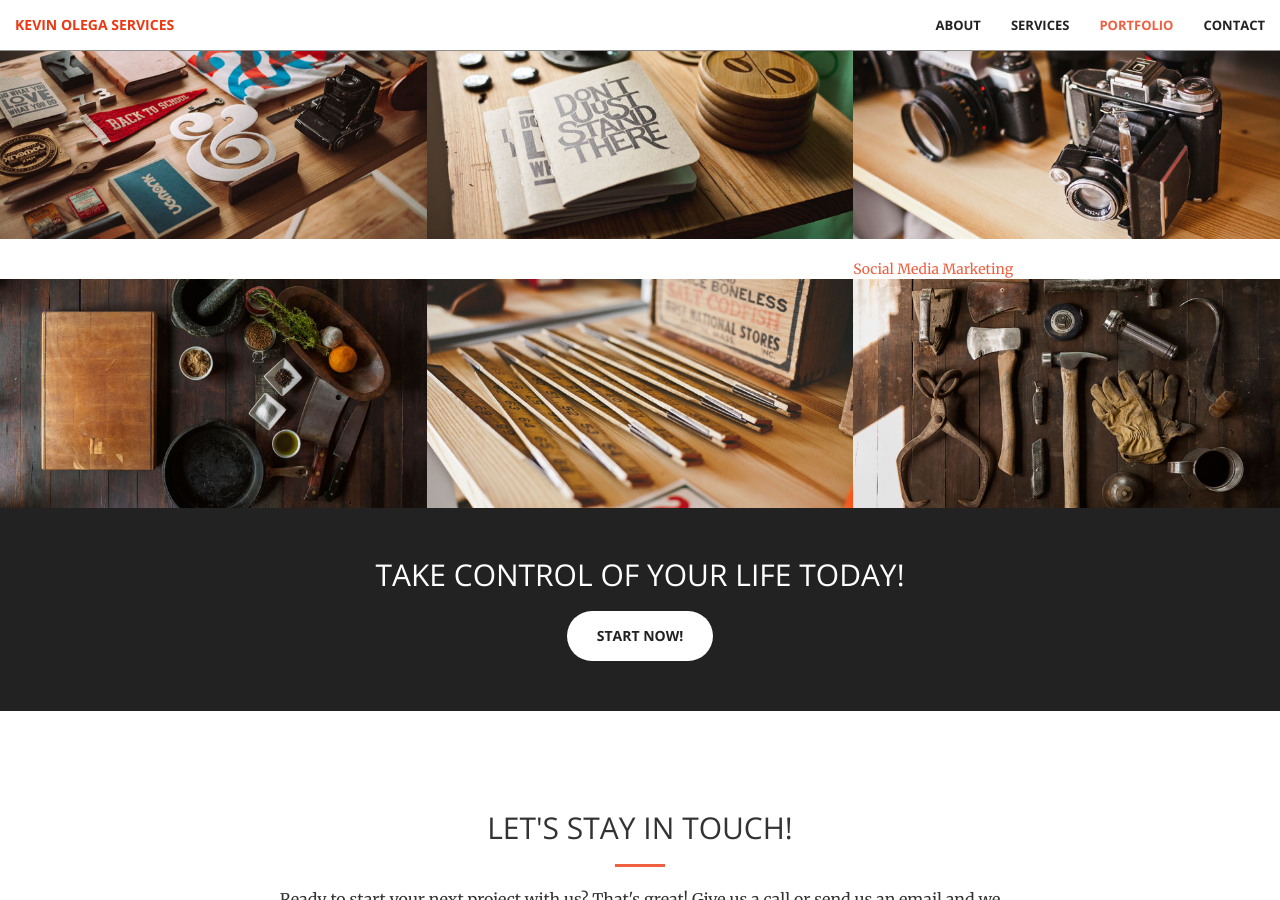
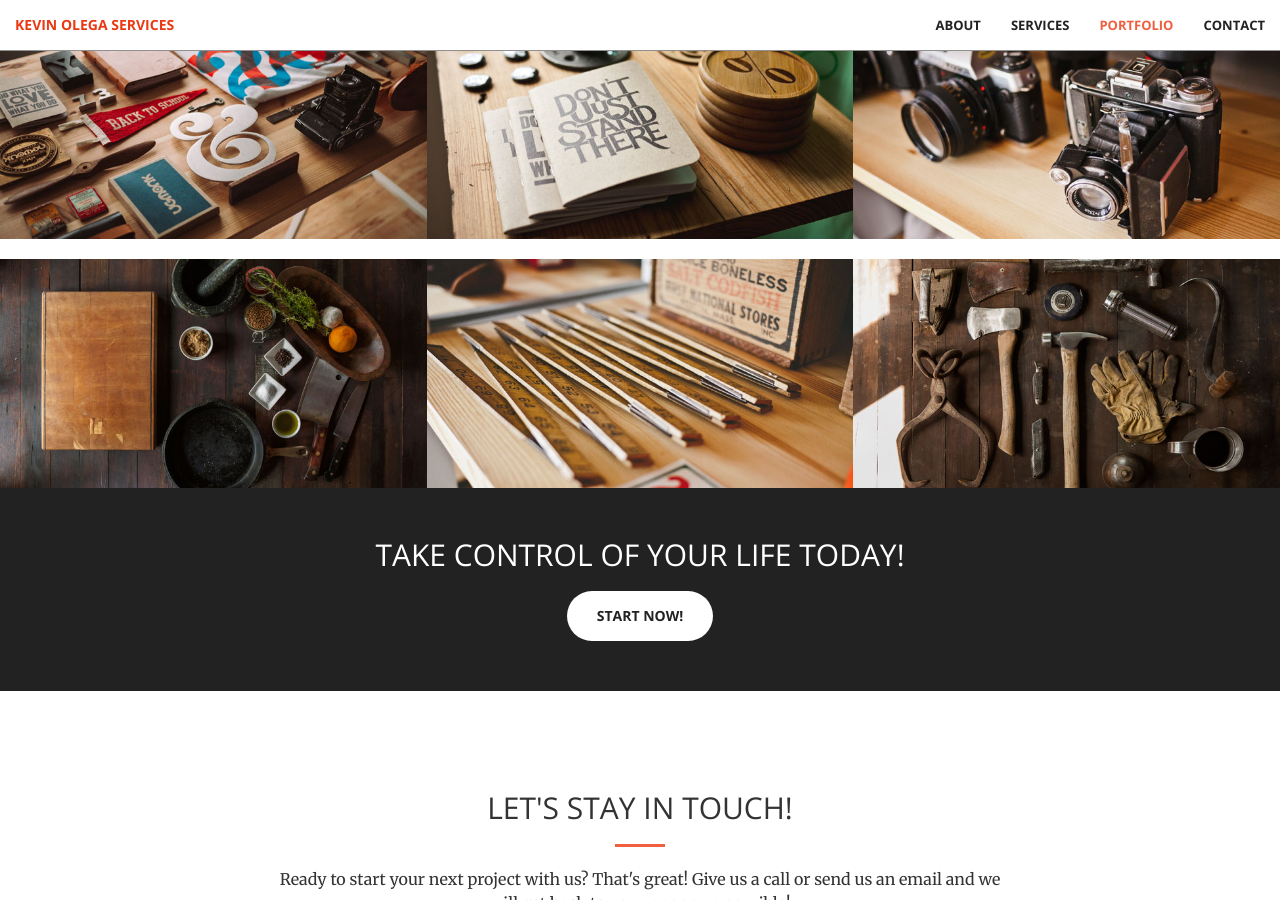
Before and after one commit to kevinolega/kevinolegaservices, a Jekyll site: the page built from index.html, in a window 1280 px wide and 900 px high, scrolled down 1788 px. Built offline with Jekyll 4.4.1, drawn with Linux system fonts in a browser that asks for light colours.

Commit message:
Update portfolio.html
remove text

```diff
--- a/_includes/portfolio.html
+++ b/_includes/portfolio.html
@@ -40,7 +40,6 @@
                                 Category
                             </div>
                             <div class="project-name">
-                                Social Media Marketing
                             </div>
                         </div>
                     </div>
```
